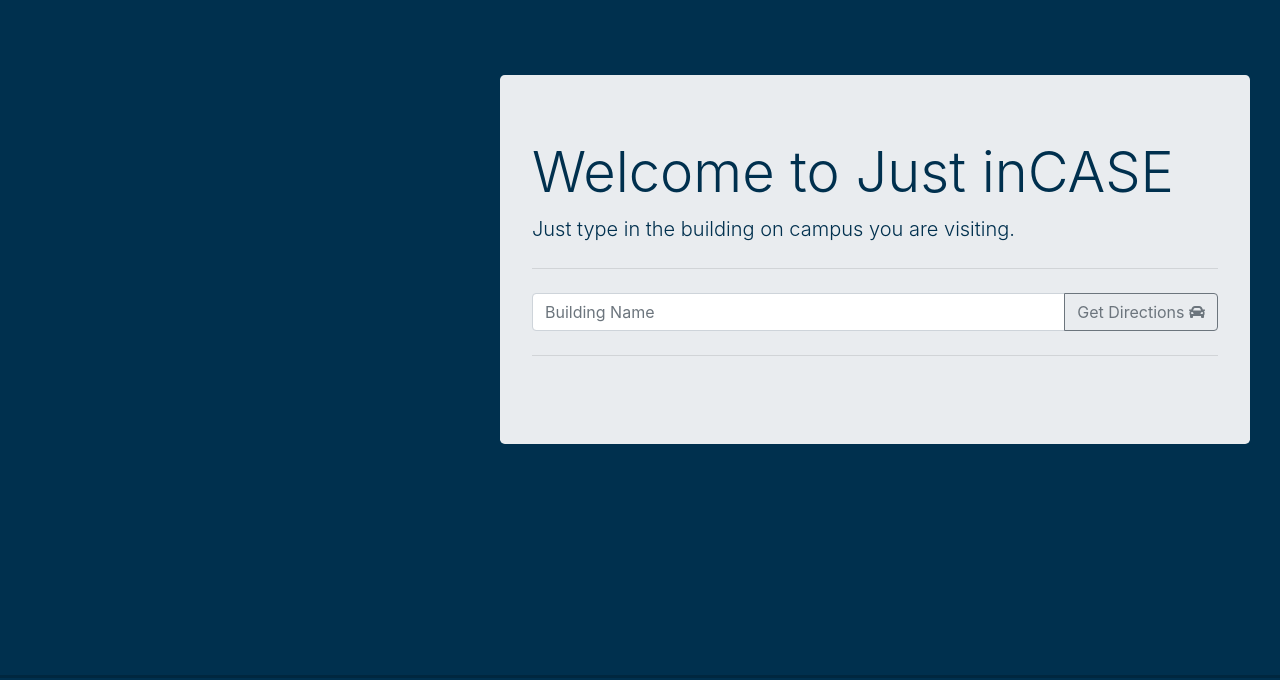
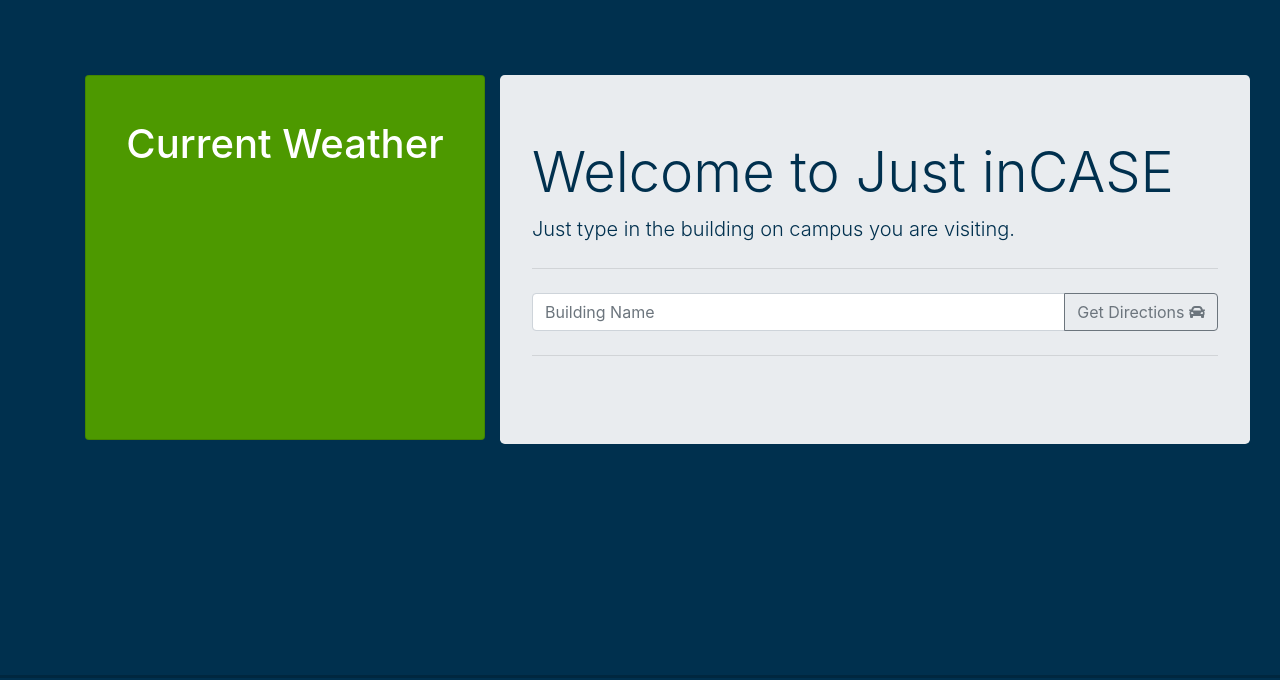
Before and after one commit to LauraShortridge/Group-Project, a PHP site: page / in a window 1280 px wide. Shown: the part 65-745 px from the top of the page. Run offline with PHP 8.4, Linux system fonts and the light colour scheme; some libraries are stand-ins or nearby versions.

Commit message:
working weather div and fixed footer

```diff
--- a/assets/css/style.css
+++ b/assets/css/style.css
@@ -37,6 +37,7 @@ header {
 
 footer {
   position: absolute;
+  float: clear;
   bottom: 0;
   width: 100%;
   height: 60px;
@@ -45,6 +46,19 @@ footer {
   opacity: 75%;
   text-align: center;
   border-top: rgb(1, 36, 58) solid;
+}
+
+/* This is for the weather div.*/
+
+.bg-primary {
+  color: white;
+  background-color:#4d9900 !important;
+  font-size: 20px;
+  margin-top: 75px;
+}
+
+.smallText {
+  font-size: 15px;
 }
 
 /* Small devices (landscape phones, 576px and up)*/
--- /dev/null
+++ b/assets/javascript/weather.js
@@ -0,0 +1,40 @@
+//This creates the weather div.
+
+let weatherDiv;
+
+$(document).ready(function getWeather() {
+  let queryURL = "http://api.openweathermap.org/data/2.5/weather?id=5152599&units=imperial&APPID=59fa64a59c523e5cf75b9209eba9344f"
+
+  $.ajax({
+    url: queryURL,
+    method: "GET"
+  }).then(function (response) {
+    console.log(response);
+
+    weatherDiv = $("<div class='weather'>");
+
+    let description = response.weather[0].description;
+    let descriptionText = $("<p>").text(description);
+    weatherDiv.append(descriptionText);
+
+    let temperature = response.main.temp;
+    let tempText = $("<p>").text(temperature + " \xBAF");
+    weatherDiv.append(tempText);
+
+    let tempHigh = response.main.temp_max;
+    let tempHighText = $("<p>").text("High: " + tempHigh + " \xBAF").addClass("smallText");
+    weatherDiv.append(tempHighText);
+
+    let tempLow = response.main.temp_min;
+    let tempLowText = $("<p>").text("Low: " + tempLow + " \xBAF").addClass("smallText");
+    weatherDiv.append(tempLowText);
+
+    let iconCode = response.weather[0].icon;
+    let iconURL = "http://openweathermap.org/img/w/" + iconCode + ".png";
+    let iconDisplay = $("<img>").attr("src", iconURL);
+    weatherDiv.append(iconDisplay);
+
+    $("#weather-report").append(weatherDiv).css("textTransform", "capitalize");
+
+  });
+});
--- a/index.html
+++ b/index.html
@@ -1,5 +1,5 @@
 <!DOCTYPE html>
-<html>
+<html lang="en-us">
 
 <head>
     <meta charset="utf-8" />
@@ -19,6 +19,7 @@
     <meta name="viewport" content="width=device-width, initial-scale=1">
     <link rel="stylesheet" type="text/css" media="screen" href="assets/css/style.css" />
     <script src="#"></script>
+    <script src="https://ajax.googleapis.com/ajax/libs/jquery/3.3.1/jquery.min.js"></script>
 </head>
 
 <body>
@@ -45,11 +46,19 @@
         <!-- add map here -->
     </div>
     </div>
+    <div class="container">
+        <div class="card bg-primary" style="width: 400px; height: 365px;">
+            <div class="card-body text-center mt-4" id="weather-report">
+                <h1 class="text-center">Current Weather</h1>
+            </div>
+        </div>
+    </div>
     <footer class="footer">
         <div class="container">
             <span class="text-muted">Copyright</span>
         </div>
     </footer>
+    <script src="assets/javascript/weather.js"></script>
 </body>
 
 </html>
```
Also changed, not shown: assets/weather.js (deleted).
